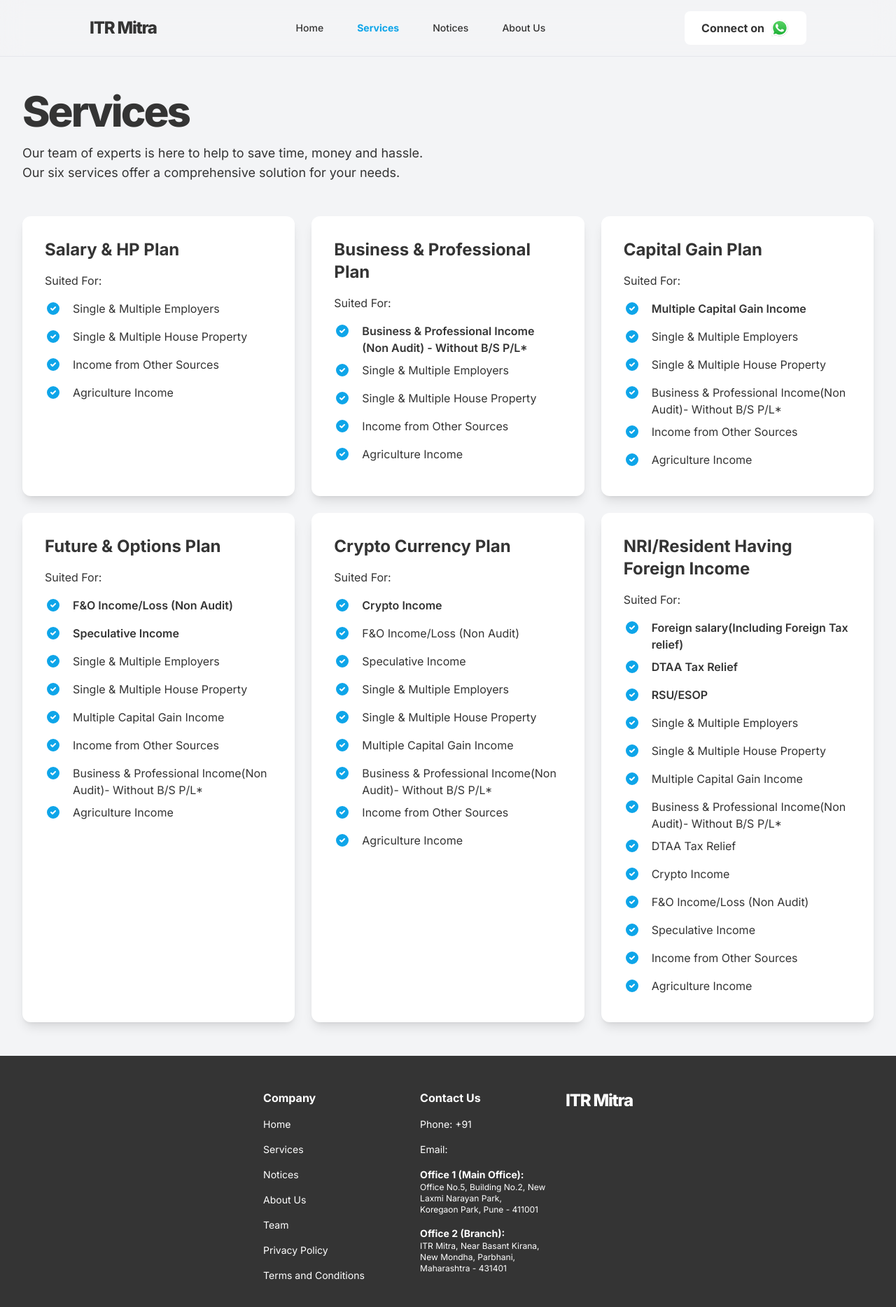
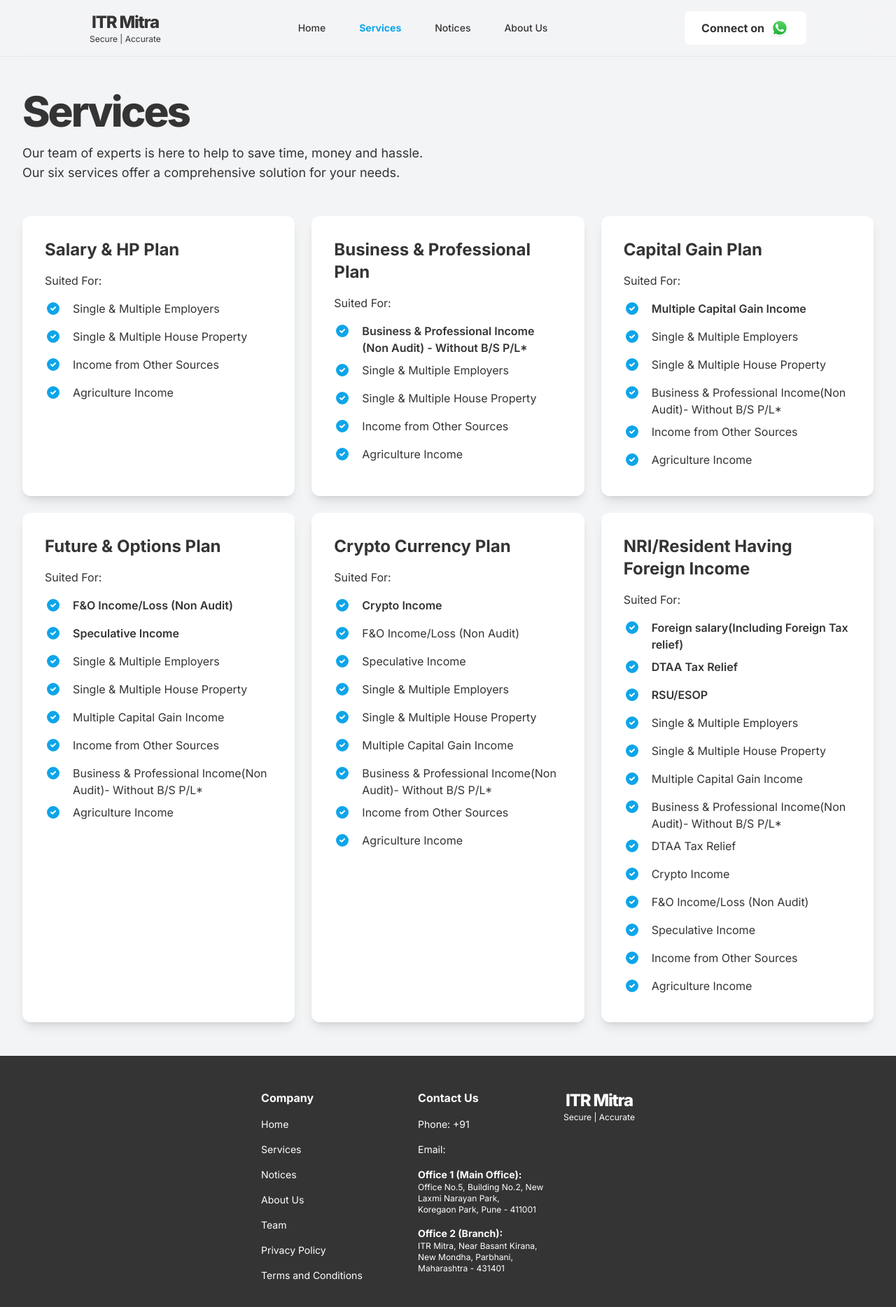
Before and after one commit to itrmitra/itrmitra, a Next.js app: page /services in a window 1280 px wide. Shown: the top 1868 px of the page at 70% size. Built offline with nearby package versions, Linux system fonts and the light colour scheme.

Commit message:
refactor our logo into Logo.tsx use it in footer and header

```diff
--- /dev/null
+++ b/src/components/logo.tsx
@@ -0,0 +1,10 @@
+import Link from "next/link"
+
+export function Logo() {
+    return (
+        <Link href="/" className="flex flex-col items-center justify-center">
+            <h1 className="text-2xl font-extrabold tracking-tighter">ITR Mitra</h1>
+            <p className="text-xs">Secure | Accurate</p>
+        </Link>
+    )
+}
--- a/src/components/site-footer.tsx
+++ b/src/components/site-footer.tsx
@@ -1,5 +1,6 @@
 import Link from "next/link"
 import { siteConfig } from "../data/siteconfig"
+import { Logo } from "./logo"
 
 export function SiteFooter() {
     const tabs = siteConfig.tabs.slice()
@@ -10,7 +11,7 @@ export function SiteFooter() {
     )
     return (
         <footer className="bg-dark-gray px-8 py-12 text-white">
-            <div className="md:mx-auto md:flex md:justify-center lg:w-1/2">
+            <div className="md:mx-auto md:flex md:items-start md:justify-center lg:w-1/2">
                 <div className="grid justify-center gap-4 md:grid-cols-2">
                     <div>
                         <h1 className="mb-4 font-bold">Company</h1>
@@ -48,9 +49,7 @@ export function SiteFooter() {
                         </div>
                     </div>
                 </div>
-                <div className="mt-8 md:mt-0">
-                    <h1 className="text-2xl font-extrabold tracking-tighter">ITR Mitra</h1>
-                </div>
+                <Logo />
             </div>
         </footer>
     )
--- a/src/components/site-header.tsx
+++ b/src/components/site-header.tsx
@@ -8,6 +8,7 @@ import * as DropdownMenu from "@radix-ui/react-dropdown-menu"
 import { Menu } from "lucide-react"
 import WhatsappButton from "./whatsapp_button"
 import { siteConfig } from "../data/siteconfig"
+import { Logo } from "./logo"
 
 export function SiteHeader() {
     const router = useRouter()
@@ -17,9 +18,7 @@ export function SiteHeader() {
     return (
         <header className="sticky top-0 z-50 border-b bg-gray-100/50 backdrop-blur-lg">
             <div className="flex h-20 items-center justify-between px-8 lg:container sm:px-16 lg:px-0">
-                <Link href="/">
-                    <h1 className="text-2xl font-extrabold tracking-tighter">ITR Mitra</h1>
-                </Link>
+                <Logo />
                 <MainNav currentHref={router.pathname} />
                 <div className="hidden md:block">
                     <WhatsappButton />
```
